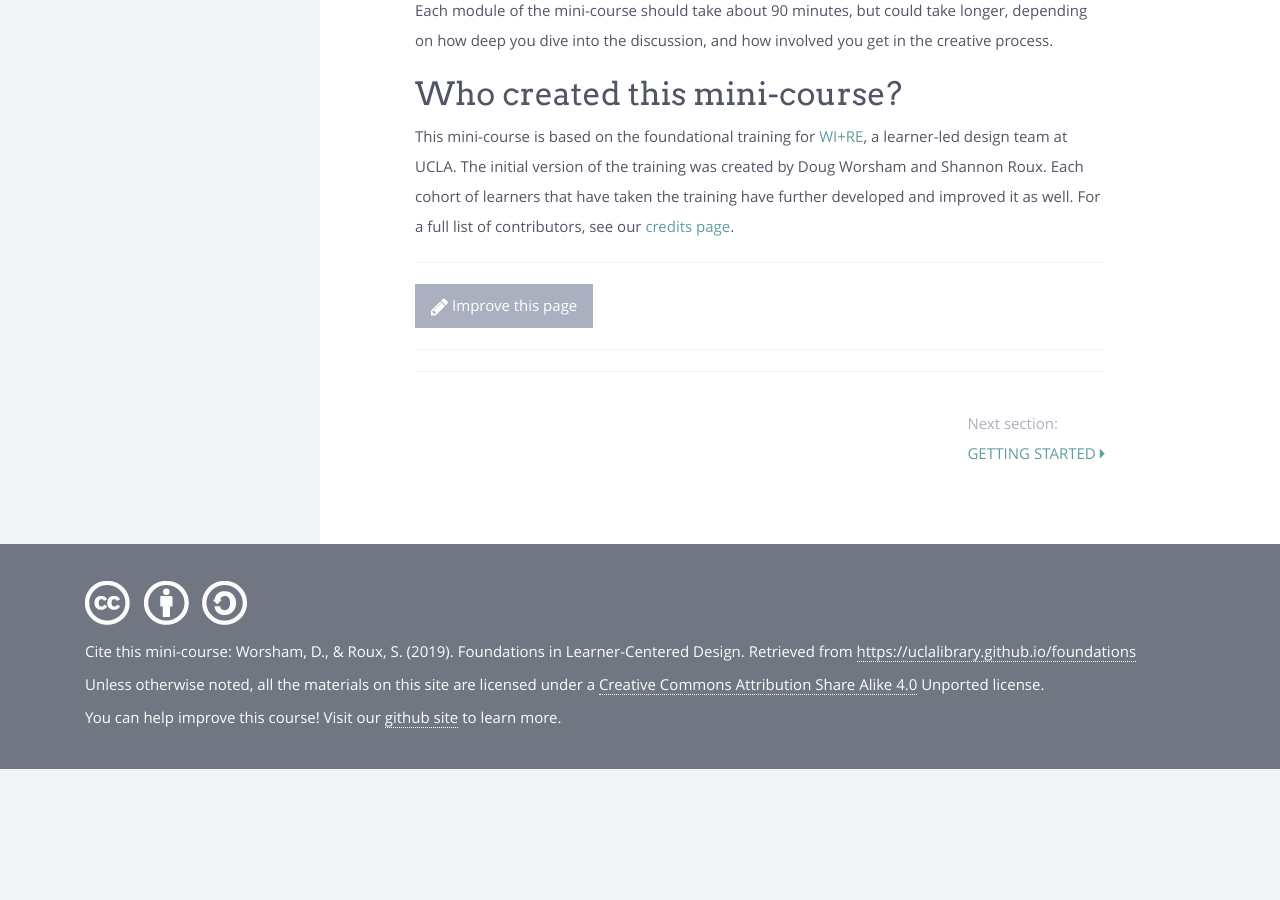
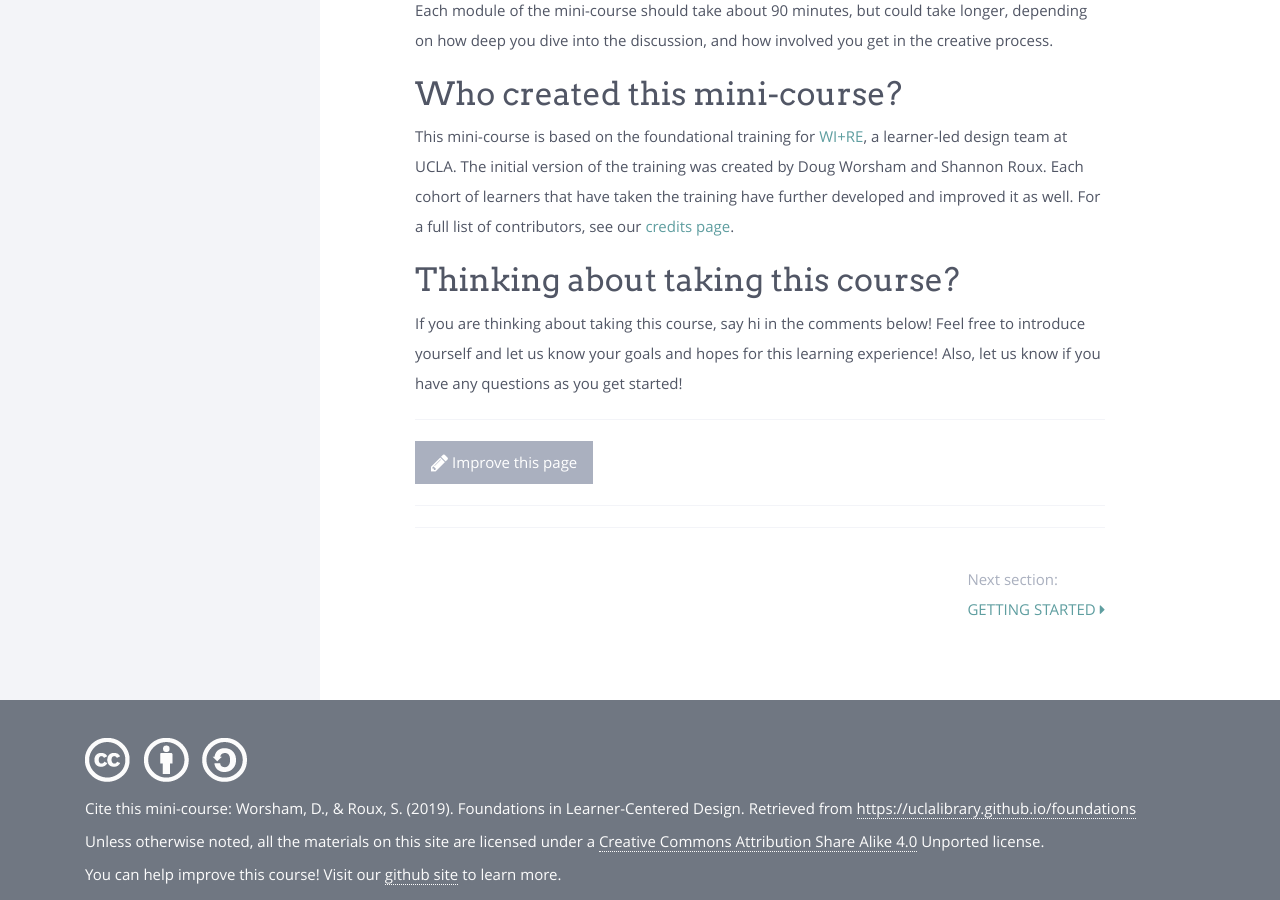
Before and after one commit to UCLALibrary/foundations, a Jekyll site: the page built from modules/start/_posts/2000-01-01-welcome.markdown, in a window 1280 px wide and 900 px high, scrolled down 1184 px. Built offline with Jekyll 4.4.1, drawn with Linux system fonts in a browser that asks for light colours; nearby versions of some CDN libraries; comment, search, counter and statistics services are not loaded; before the commit the page ends 1953 px from its top, so only the background shows below that.

Commit message:
adding an introduction to welcome

```diff
--- a/modules/start/_posts/2000-01-01-welcome.markdown
+++ b/modules/start/_posts/2000-01-01-welcome.markdown
@@ -30,3 +31,7 @@ Each module of the mini-course should take about 90 minutes, but could take long
 ## Who created this mini-course?
 
 This mini-course is based on the foundational training for <a href="https://uclalibrary.github.io/research-tips/about/" target="_blank">WI+RE</a>, a learner-led design team at UCLA. The initial version of the training was created by Doug Worsham and Shannon Roux. Each cohort of learners that have taken the training have further developed and improved it as well. For a full list of contributors, see our <a href="{{ '/modules/resources/thank-yous/' | absolute_url }}">credits page</a>.
+
+## Thinking about taking this course?
+
+If you are thinking about taking this course, say hi in the comments below! Feel free to introduce yourself and let us know your goals and hopes for this learning experience! Also, let us know if you have any questions as you get started!
```
Also changed, not shown: other parts of modules/start/_posts/2000-01-01-welcome.markdown (+1 -0 lines).
